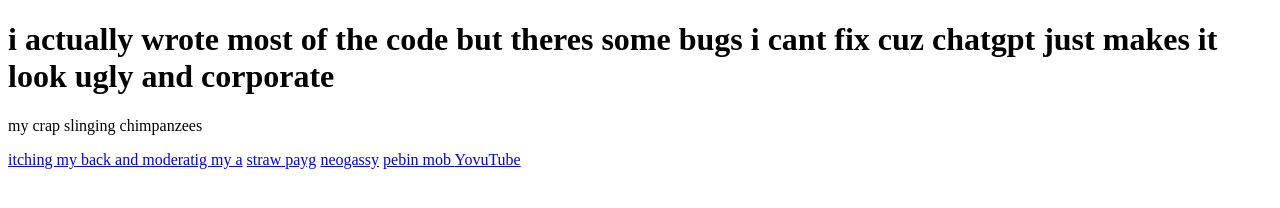
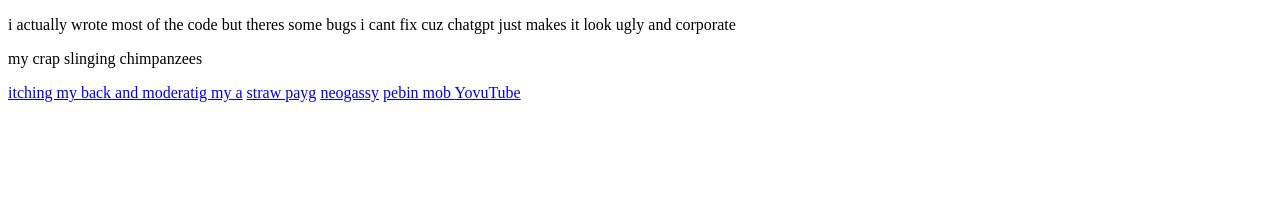
Before and after one commit to Wyatt0822/wyatt22, a plain HTML site: page index.html in a window 1280 px wide. Drawn offline with Linux system fonts and the light colour scheme.

Commit message:
Update index.html

```diff
--- a/index.html
+++ b/index.html
@@ -8,7 +8,7 @@
 
 <body>
 
-  <h1>i actually wrote most of the code but theres some bugs i cant fix cuz chatgpt just makes it look ugly and corporate  </h1>
+  <p>i actually wrote most of the code but theres some bugs i cant fix cuz chatgpt just makes it look ugly and corporate  </p>
   <p>my crap slinging chimpanzees</p>
 
   <a class="link" href="https://wyatt22thecoolguy.itch.io" target="_blank">itching my back and moderatig my a</a>
```
